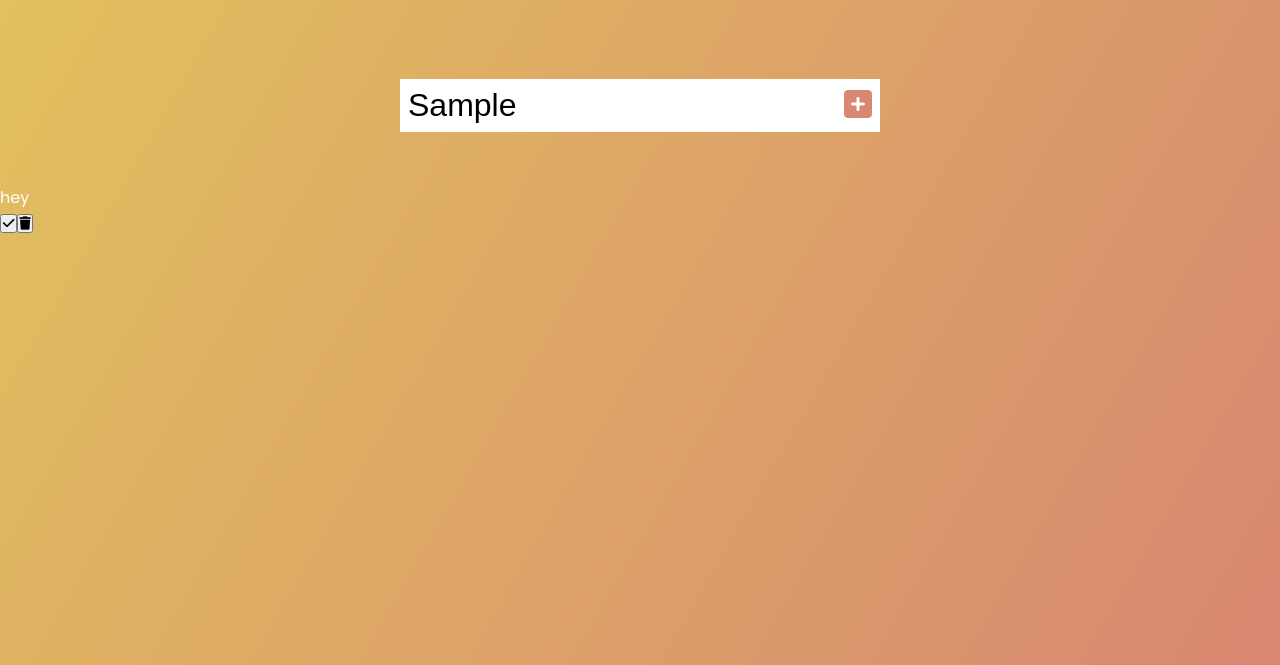
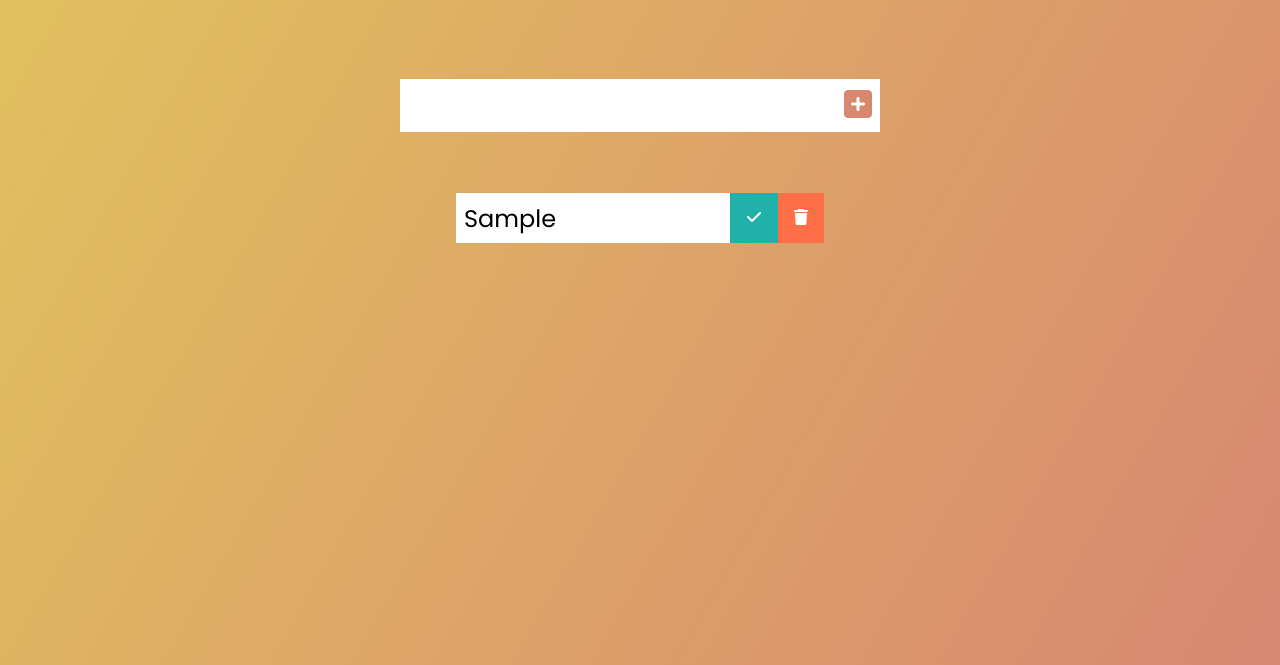
Before and after one commit to marshlendel/fancy-todo, a plain HTML site: page index.html in a window 1280 px wide. Both pictures are taken after typing "Sample" into the empty fields and a click on the button 858 px from the left and 240 px from the top of the page. Shown: the part 135-800 px from the top of the page. Drawn offline with Linux system fonts and the light colour scheme.

Commit message:
style todo item

```diff
--- a/app.js
+++ b/app.js
@@ -2,6 +2,7 @@
 const todo = document.querySelector(".todo-input");
 const todoButton = document.querySelector(".todo-button");
 const todoList = document.querySelector(".todo-list");
+const todoInput = document.querySelector(".todo-input");
 //Event Listeners
 todoButton.addEventListener("click", addTodo);
 
@@ -15,21 +16,22 @@ function addTodo(e) {
 
   // CREATE LI
   const newTodo = document.createElement("li");
-  newTodo.innerText = "hey";
+  newTodo.innerText = todoInput.value;
   newTodo.classList.add("todo-item");
   todoDiv.appendChild(newTodo);
 
   //CHECK MARK BUTTON
-  const checkButton = document.createElement("button")
+  const checkButton = document.createElement("button");
   checkButton.innerHTML = "<i class='fas fa-check'></i>";
-  checkButton.classList.add("check-button")
-  todoDiv.appendChild(checkButton)
+  checkButton.classList.add("check-button");
+  todoDiv.appendChild(checkButton);
   //TRASH BUTTON
-  const trashButton = document.createElement("button")
+  const trashButton = document.createElement("button");
   trashButton.innerHTML = "<i class='fas fa-trash'></i>";
-  trashButton.classList.add("trash-button")
-  todoDiv.appendChild(trashButton)
+  trashButton.classList.add("trash-button");
+  todoDiv.appendChild(trashButton);
 
   //APPEND INDIVIDUAL TODO DIV TO TODO LIST
-  todoList.appendChild(todoDiv)
+  todoList.appendChild(todoDiv);
+  todoInput.value = "";
 }
--- a/style.css
+++ b/style.css
@@ -42,3 +42,43 @@ form button:hover {
   background: #d88771;
   color: white;
 }
+
+.todo-container {
+  display: flex;
+  justify-content: center;
+  align-items: center;
+}
+
+.todo-list {
+  min-width: 30%;
+  list-style: none;
+}
+
+.todo {
+  margin: 0.5rem;
+  background: white;
+  color: black;
+  font-size: 1.5rem;
+  display: flex;
+  justify-content: space-between;
+  align-items: center;
+}
+
+.todo-item {
+  padding: 0 0.5rem;
+  flex: 1;
+}
+
+.check-button,
+.trash-button {
+  background: #ff6f47;
+  color: white;
+  border: none;
+  padding: 1rem;
+  cursor: pointer;
+  font-size: 1rem;
+}
+
+.check-button {
+  background: lightseagreen;
+}
```
